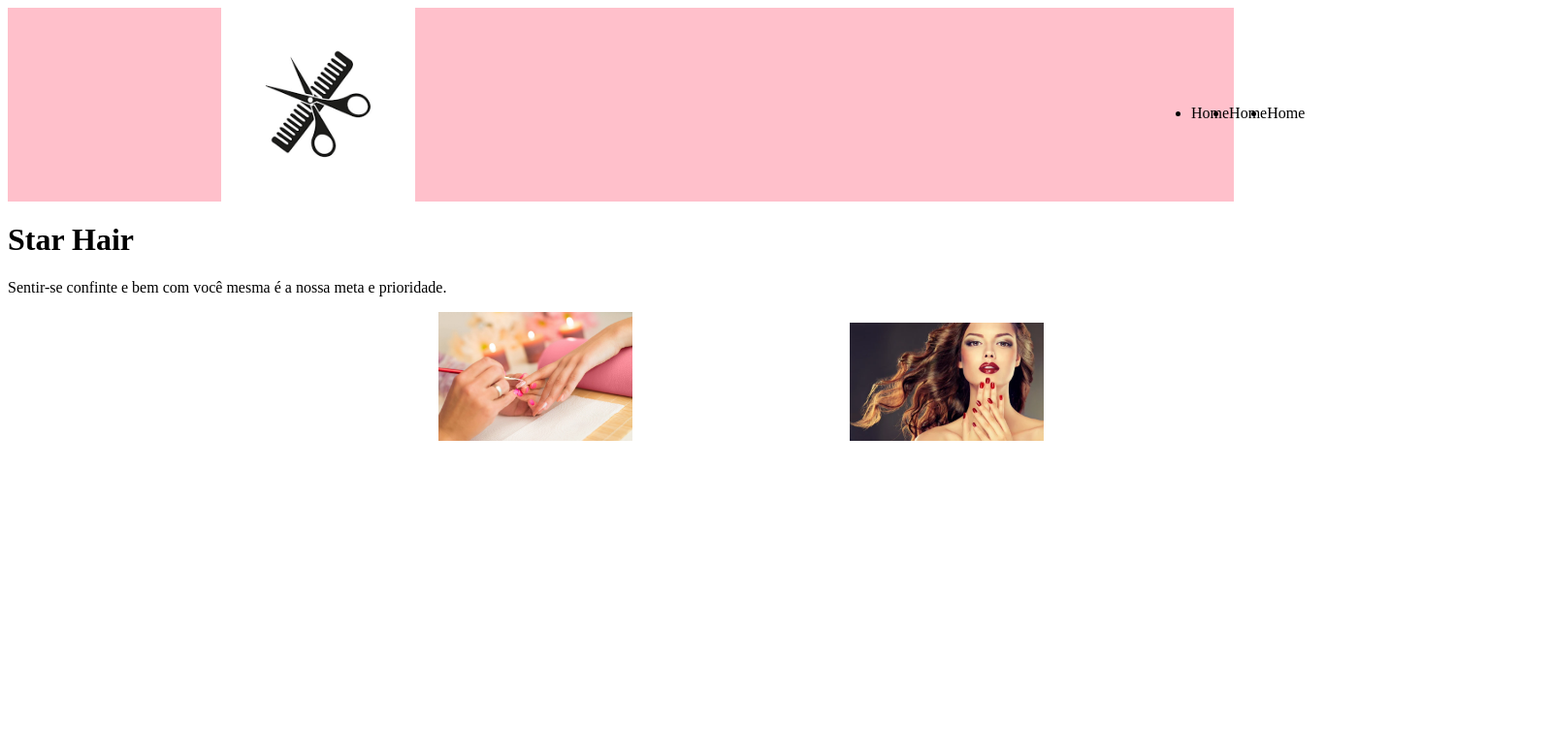
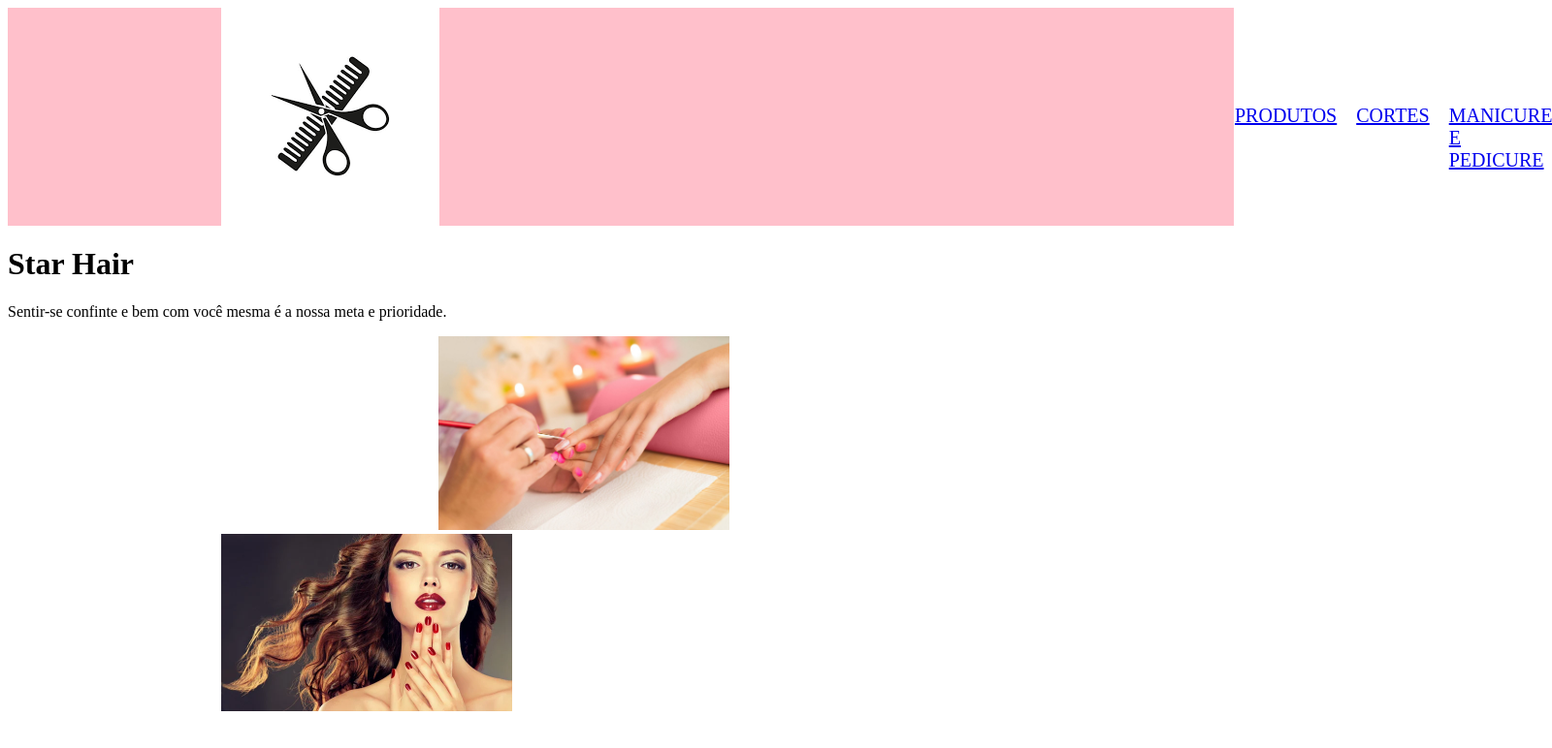
Before and after one commit to paulasuch/salao, a plain HTML site: page index.html in a window 1280 px wide. Shown: the whole page at 97% size, 1600 px wide, since content can reach past the window. Drawn offline with Linux system fonts and the light colour scheme.

Commit message:
Add files via upload

```diff
--- a/index.html
+++ b/index.html
@@ -10,9 +10,9 @@
  <header class="cabecalho">
   <img src="logo.png" alt="">
   <ul class="listacabecalho">
-    <li class="itemlistacabecalho">Home</li>
-    <li class="itemlistacabecalho">Home</li>
-    <li class="itemlistacabecalho">Home</li>
+    <li class="itemlistacabecalho"><a href= "index.html"> Produtos</a></li>
+    <li class="itemlistacabecalho"><a href="cortes.html"> Cortes</a></li>
+    <li class="itemlistacabecalho"><a href="Manicure e pedicure.html"> Manicure e Pedicure</a></li>
   </ul>
   </header>
 
--- a/style.css
+++ b/style.css
@@ -1,5 +1,5 @@
 img{
-    width: 200px;
+    width: 300px;
     margin-left: 220px;
 
 
@@ -16,3 +16,9 @@ display: flex;
    margin-top: 100px;
 
 }
+.itemlistacabecalho{
+  list-style: none;
+  padding-left: 20px;
+  text-transform: uppercase;
+  font-size: 20px;
+}
```
Also changed, not shown: cortes.html (added, +19 -0 lines).
